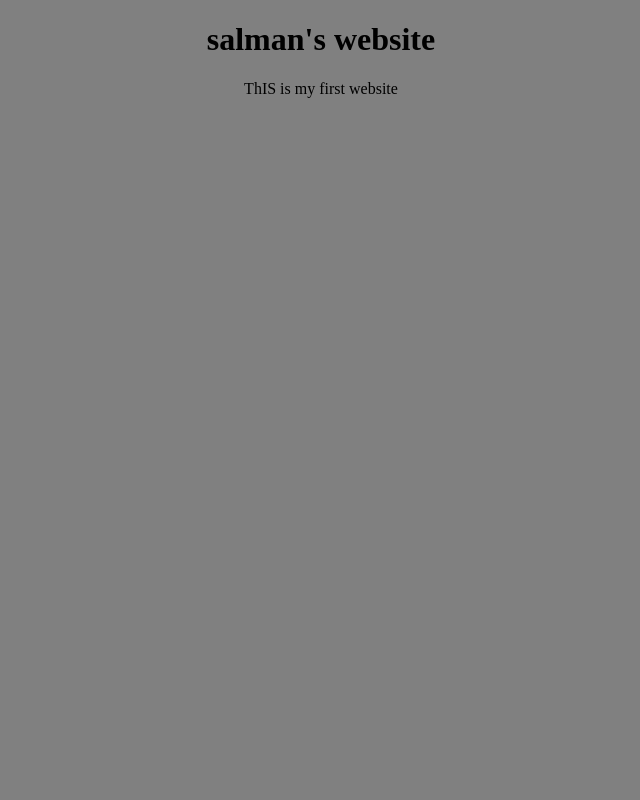
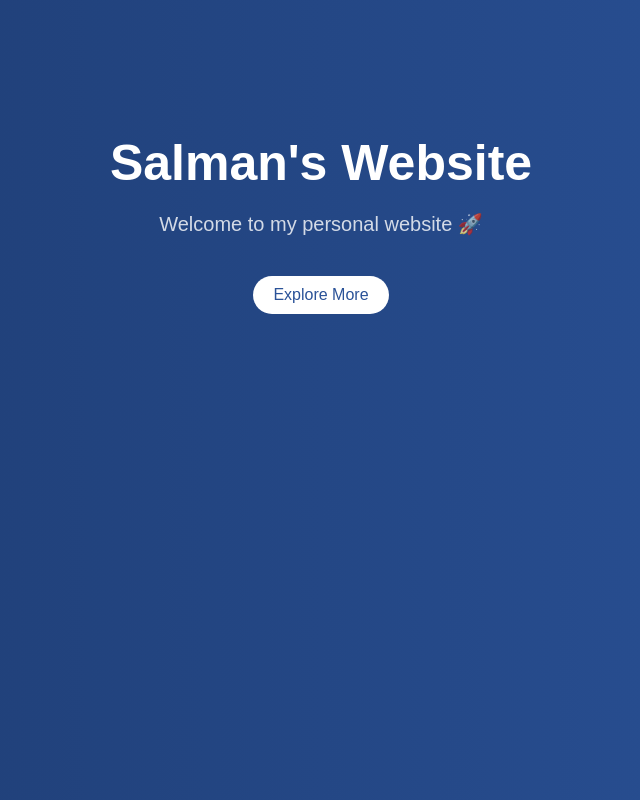
Before and after one commit to joongookim64/my-website-, a plain HTML site: page index.html in a window 1280 px wide. Shown: the whole page, without its empty margins (319-959 px from the left). Drawn offline with Linux system fonts and the light colour scheme.

Commit message:
Update index.html

```diff
--- a/index.html
+++ b/index.html
@@ -1,13 +1,22 @@
 <!DOCTYPE html>
 <html>
 <head>
-  <title>My Website</title>
+    <title>My Website</title>
 </head>
 
-<body style="background-color: gray; text-align: center;">
+<body style="margin:0; font-family: Arial, sans-serif; background: linear-gradient(to right, #1e3c72, #2a5298); color: white; text-align: center;">
 
-  <h1>salman's website</h1>
-<p>ThIS is my first website</p>
+    <div style="padding: 100px 20px;">
+        <h1 style="font-size: 50px; margin-bottom: 10px;">Salman's Website</h1>
+
+        <p style="font-size: 20px; opacity: 0.8;">
+            Welcome to my personal website 🚀
+        </p>
+
+        <button style="margin-top: 20px; padding: 10px 20px; font-size: 16px; border: none; border-radius: 20px; background: white; color: #2a5298; cursor: pointer;">
+            Explore More
+        </button>
+    </div>
 
 </body>
 </html>
```
